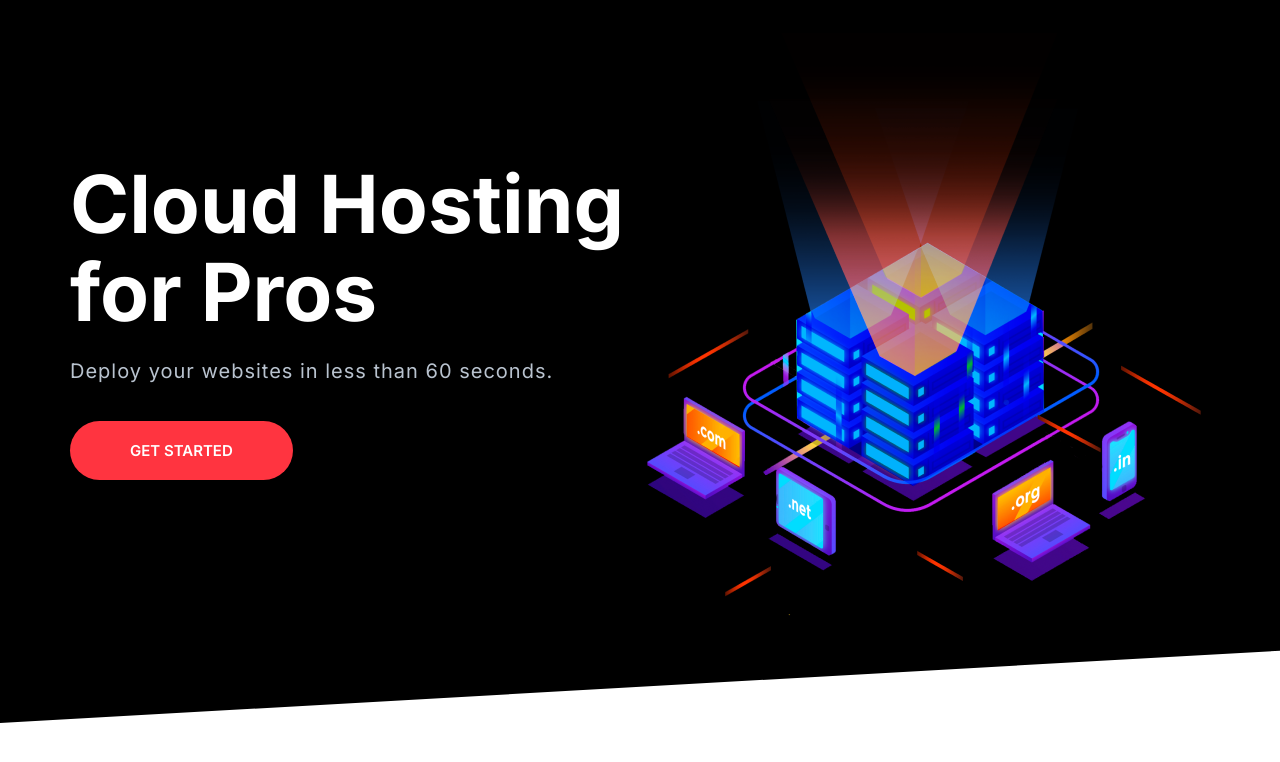
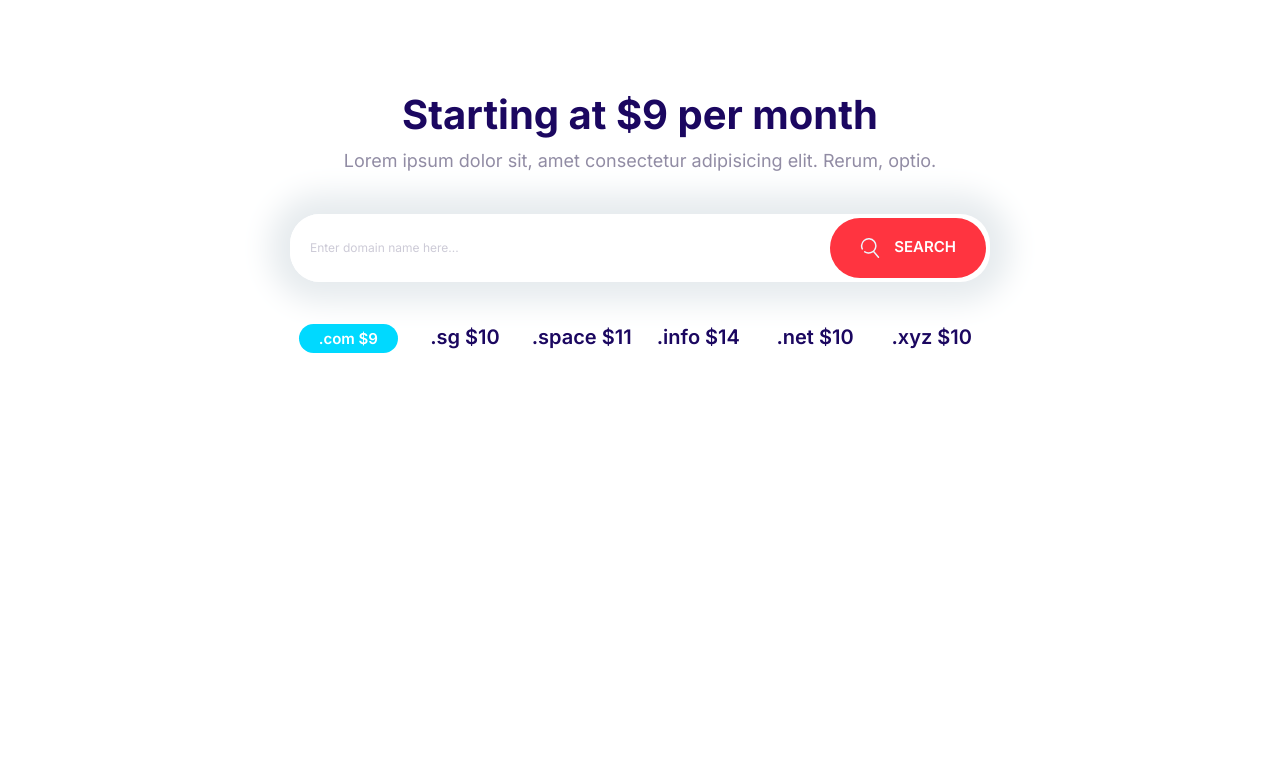
Before and after one commit to VeraFurtula/Moshify, a plain HTML site: page index.html in a window 1280 px wide. Drawn offline with Linux system fonts and the light colour scheme.

Commit message:
Commit block domain component

```diff
--- a/css/styles.css
+++ b/css/styles.css
@@ -202,6 +202,7 @@ a {
 .btn {
     font-size: 1.8rem;
     font-weight: 600;
+    margin: 1rem 0;
     text-transform: uppercase;
     padding: 2rem 3rem;
     border: 0;
@@ -209,6 +210,14 @@ a {
     cursor: pointer;
     white-space: nowrap;
     text-align: center;
+    outline: 0;
+}
+
+.btn .icon {
+    width: 2rem;
+    height: 2rem;
+    margin-right: 1rem;
+    vertical-align: middle;
 }
 
 .btn--primary {
@@ -286,13 +295,13 @@ a {
 .input-group {
     border: 1px solid var(--color-border);
     border-radius: var(--border-radius);
-    display: inline-flex;
+    display: flex;
 }
 
 .input-group .input {
     border: 0;
     flex-grow: 1;
-    padding: 1.5rem 1rem;
+    padding: 1.5rem 2rem;
 }
 
 .input-group .btn {
@@ -714,3 +723,30 @@ a {
         align-self: center;
     }
 }
+
+/* Domain Block */
+
+.block-domain .input-group {
+    box-shadow: 0 0 30px 20px #e6ebee;
+    border: 0;
+    margin: 4rem auto;
+    max-width: 700px;
+
+}
+
+.block-domain__prices {
+    display: grid;
+    grid-template-columns: repeat(3, 1fr);
+    grid-template-rows: repeat(2, 6rem);
+    font-size: 2rem;
+    font-weight: 600;
+    justify-items: center;
+    max-width: 700px;
+    margin: 0 auto;
+}
+
+@media screen and (min-width:768px) {
+    .block-domain__prices {
+        grid-template-columns: repeat(auto-fit, minmax(10rem, 1fr));
+    }
+}
--- a/index.html
+++ b/index.html
@@ -18,20 +18,29 @@
 </head>
 
 <body>
-    <section class="block block__dark block--skewed-left hero">
-        <div class="container grid grid--1x2">
-            <header class="block__header hero__content">
-                <h1 class="block__heading">Cloud Hosting for Pros</h1>
-                <p class="hero__tagline">Deploy your websites in less than 60 seconds.</p>
-                <a href="#" class="btn btn--accent btn--stretched">Get Started</a>
-            </header>
-            <picture>
-                <source type="image/webp" srcset="images/banner_1x.webp 1x, images/banner_2x.webp 2x">
-                <source type="image/png" srcset="images/banner@1x.png 1x, images/banner@2x.png 2x">
-                <img class="hero__image" src="images/banner.png" alt="">
-            </picture>
+    <section class="block container block-domain">
+        <header class="block__header">
+            <h2>Starting at $9 per month</h2>
+            <p>Lorem ipsum dolor sit, amet consectetur adipisicing elit. Rerum, optio.</p>
+        </header>
+        <div class="input-group">
+            <input type="text" class="input" placeholder="Enter domain name here...">
+            <button class="btn btn--accent">
+                <svg class="icon icon--white">
+                    <use xlink:href="images/sprite.svg#search"></use>
+                </svg>
+                Search</button>
         </div>
+        <ul class="list block-domain__prices">
+            <li><span class="badge badge--secondary">.com $9</span></li>
+            <li>.sg $10</li>
+            <li>.space $11</li>
+            <li>.info $14</li>
+            <li>.net $10</li>
+            <li>.xyz $10</li>
+        </ul>
     </section>
+
 </body>
 <script src="js/main.js">
 
```
Also changed, not shown: components/blockdomain.html (added, +22 -0 lines).
